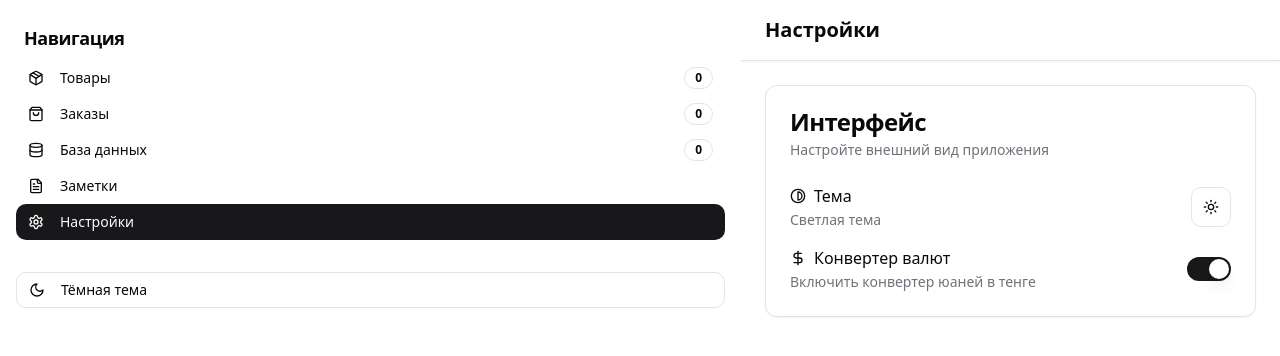
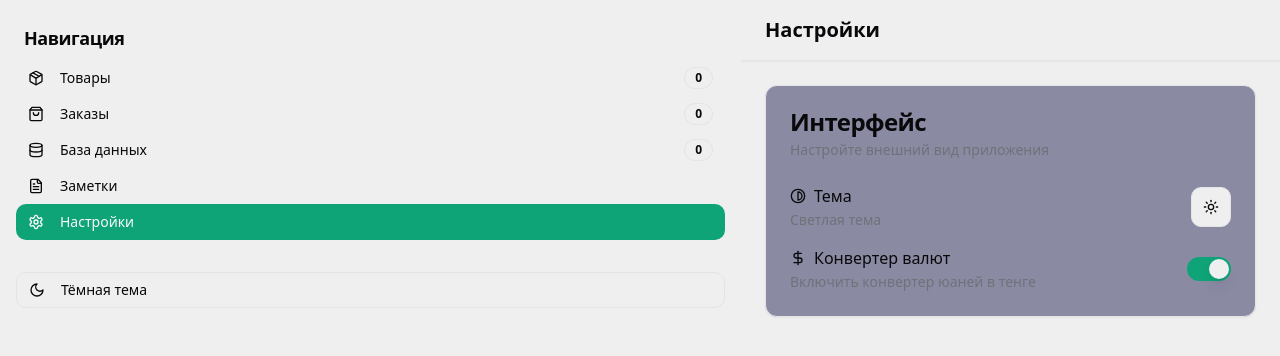
Before and after one commit to eggshellssheriff/zaqazat, a React (Vite) app: page /settings in a window 1280 px wide. Shown: the top 356 px of the page. Built offline with nearby package versions, Linux system fonts and the light colour scheme.

Commit message:
Fix: Update theme and button colors
Refactor theme colors and button styles for improved visual consistency and user experience.

```diff
--- a/src/components/OrderCard.tsx
+++ b/src/components/OrderCard.tsx
@@ -1,4 +1,3 @@
-
 import React, { useState } from "react";
 import { useApp } from "@/lib/context";
 import {
@@ -81,10 +80,10 @@ export function OrderCard({ order, viewMode }: OrderCardProps) {
 
   const getBadgeVariant = (status: string) => {
     switch (status.toLowerCase()) {
+      case "в пути":
+        return "status-in-transit";
       case "на складе":
-        return "default";
-      case "в пути":
-        return "secondary";
+        return "status-in-stock";
       default:
         return "outline";
     }
@@ -93,7 +92,6 @@ export function OrderCard({ order, viewMode }: OrderCardProps) {
   const statuses = ["в пути", "на складе"];
 
   if (viewMode === "list") {
-    // Simplified list view
     return (
       <>
         <Card className="overflow-hidden hover:bg-accent/50 transition-colors cursor-pointer" onClick={() => setShowDetailsModal(true)}>
@@ -184,7 +182,6 @@ export function OrderCard({ order, viewMode }: OrderCardProps) {
     );
   }
 
-  // Grid view (tile)
   return (
     <>
       <Card className="overflow-hidden cursor-pointer relative h-[200px]" onClick={() => setShowDetailsModal(true)}>
--- a/src/index.css
+++ b/src/index.css
@@ -1,17 +1,16 @@
-
 @tailwind base;
 @tailwind components;
 @tailwind utilities;
 
 @layer base {
   :root {
-    --background: 0 0% 100%;
+    --background: 240 4% 94%; /* #ECECF1 */
     --foreground: 240 10% 3.9%;
-    --card: 0 0% 100%;
+    --card: 240 12% 59%; /* #8E8EA0 */
     --card-foreground: 240 10% 3.9%;
-    --popover: 0 0% 100%;
+    --popover: 240 12% 59%;
     --popover-foreground: 240 10% 3.9%;
-    --primary: 240 5.9% 10%;
+    --primary: 162 84% 35%; /* #10A37F */
     --primary-foreground: 0 0% 98%;
     --secondary: 240 4.8% 95.9%;
     --secondary-foreground: 240 5.9% 10%;
@@ -30,12 +29,12 @@
   .dark {
     --background: 234 10% 23%; /* #343541 */
     --foreground: 0 0% 98%;
-    --card: 234 10% 23%;
+    --card: 234 11% 27%; /* #444654 */
     --card-foreground: 0 0% 98%;
-    --popover: 234 10% 23%;
+    --popover: 234 11% 27%;
     --popover-foreground: 0 0% 98%;
-    --primary: 0 0% 98%;
-    --primary-foreground: 240 5.9% 10%;
+    --primary: 162 84% 35%; /* #10A37F */
+    --primary-foreground: 0 0% 98%;
     --secondary: 240 3.7% 15.9%;
     --secondary-foreground: 0 0% 98%;
     --muted: 240 3.7% 15.9%;
@@ -59,7 +58,6 @@
   }
 }
 
-/* Keep original styles but update sidebar and cards */
 .sidebar {
   @apply z-40 bg-background border-r;
 }
@@ -68,32 +66,34 @@
   @apply bg-card text-card-foreground shadow-sm border;
 }
 
-/* Dropdown menus should always be on top of other content */
 .dropdown-menu {
   @apply z-50 bg-popover border shadow-md;
 }
 
-/* Status badges in cards */
 .status-badge {
   @apply inline-flex items-center gap-1 px-2 py-0.5 rounded-full text-sm font-medium;
 }
 
-/* Function panel updates */
+.status-in-transit {
+  @apply bg-[#FFD700] text-black hover:bg-[#FFD700]/90;
+}
+
+.status-in-stock {
+  @apply bg-blue-500 text-white hover:bg-blue-600;
+}
+
 .function-panel {
   @apply sticky top-0 z-30 bg-background/80 backdrop-blur-sm border-b;
 }
 
-/* Fixed width containers for mobile-like appearance */
 .fixed-width-container {
   @apply max-w-md mx-auto overflow-hidden;
 }
 
-/* Text truncation for consistent sizing */
 .text-truncate {
   @apply truncate max-w-full;
 }
 
-/* Product modal overlay */
 .product-modal-overlay {
   @apply fixed inset-0 z-50 bg-black/50 flex items-center justify-center p-4;
 }
--- a/src/pages/Orders.tsx
+++ b/src/pages/Orders.tsx
@@ -1,4 +1,3 @@
-
 import { useState, useRef, useEffect, useCallback } from "react";
 import { Layout } from "@/components/Layout";
 import { useApp } from "@/lib/context";
@@ -16,7 +15,7 @@ const Orders = () => {
   const [addDialogOpen, setAddDialogOpen] = useState(false);
   const [showScrollTop, setShowScrollTop] = useState(false);
   const [showConverter, setShowConverter] = useState(false);
-  const [viewMode, setViewMode] = useState<"grid" | "list">("grid"); // Changed default to grid
+  const [viewMode, setViewMode] = useState<"grid" | "list">("grid");
   const contentRef = useRef<HTMLDivElement>(null);
   const isMobile = useIsMobile();
 
@@ -43,14 +42,12 @@ const Orders = () => {
     }
   }, [handleScroll]);
 
-  // Reset all filters and settings when leaving the page - but only once when component unmounts
   useEffect(() => {
-    // This will run when component unmounts
     return () => {
       setSearchFilters({ type: "orders", query: "" });
       setSortOption("dateNewest");
     };
-  }, []); // Empty dependency array to run only on unmount
+  }, []);
 
   return (
     <Layout title="Заказы" contentRef={contentRef}>
@@ -66,7 +63,7 @@ const Orders = () => {
             onClick={() => setAddDialogOpen(true)}
             disabled={products.length === 0}
             title={products.length === 0 ? "Добавьте товары, чтобы создать заказ" : "Создать заказ"}
-            className="bg-green-500 hover:bg-green-600"
+            className="bg-primary hover:bg-primary/90"
             size="sm"
           >
             <Plus className="h-4 w-4" />
@@ -84,7 +81,7 @@ const Orders = () => {
             <Button
               onClick={() => setAddDialogOpen(true)}
               disabled={products.length === 0}
-              className="bg-green-500 hover:bg-green-600"
+              className="bg-primary hover:bg-primary/90"
             >
               <Plus className="mr-2 h-4 w-4" />
               Создать заказ
--- a/src/pages/Products.tsx
+++ b/src/pages/Products.tsx
@@ -1,4 +1,3 @@
-
 import { useState, useRef, useEffect, useCallback } from "react";
 import { Layout } from "@/components/Layout";
 import { useApp } from "@/lib/context";
@@ -41,14 +40,12 @@ const Products = () => {
     }
   }, [handleScroll]);
 
-  // Reset all filters and settings when leaving the page - only once when component unmounts
   useEffect(() => {
-    // This will run when component unmounts
     return () => {
       setSearchFilters({ type: "products", query: "" });
       setSortOption("dateNewest");
     };
-  }, []); // Empty dependency array to run only on unmount
+  }, []);
 
   return (
     <Layout title="Товары" contentRef={contentRef}>
@@ -62,7 +59,7 @@ const Products = () => {
           </div>
           <Button
             onClick={() => setAddDialogOpen(true)}
-            className="bg-green-500 hover:bg-green-600"
+            className="bg-primary hover:bg-primary/90"
             size="sm"
             title="Добавить товар"
           >
```
